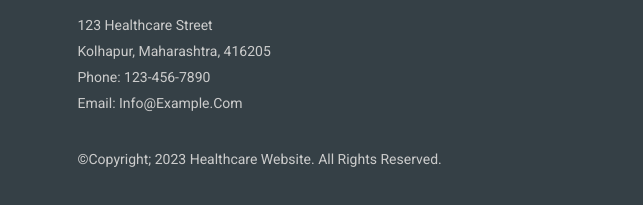
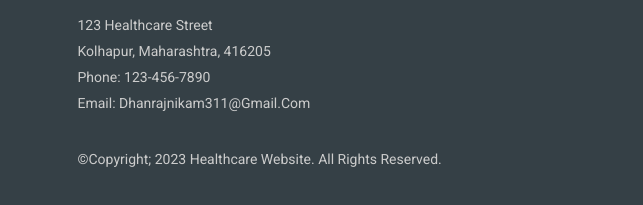
Before and after one commit to djnikam/HMS-website, a plain HTML site: page index.html in a window 1280 px wide. Shown: the part 5043-5248 px from the top of the page, 0-643 px from the left. Drawn offline with nearby package versions, Linux system fonts and the light colour scheme.

Commit message:
Added Mail

```diff
--- a/index.html
+++ b/index.html
@@ -282,7 +282,7 @@
               <p>123 Healthcare Street</p>
               <p>Kolhapur, Maharashtra, 416205</p>
               <p>Phone: 123-456-7890</p>
-              <p>Email: info@example.com</p>
+              <p>Email: dhanrajnikam311@gmail.com</p>
             </div>
             <div class="col-md-6">
               <h4 class="animated fadeInDown">Follow Us</h4>
```
